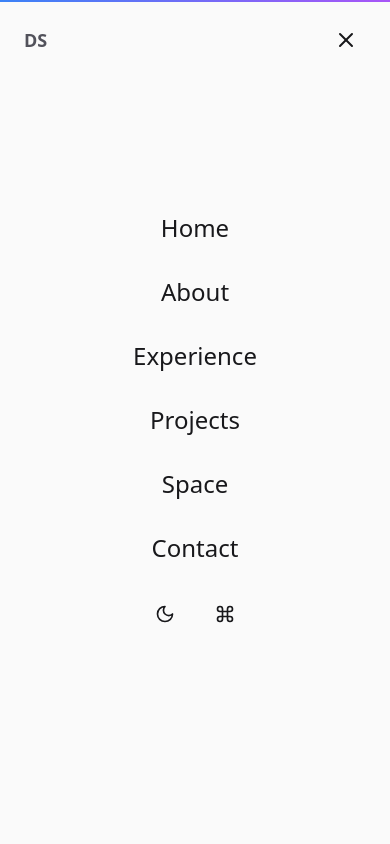
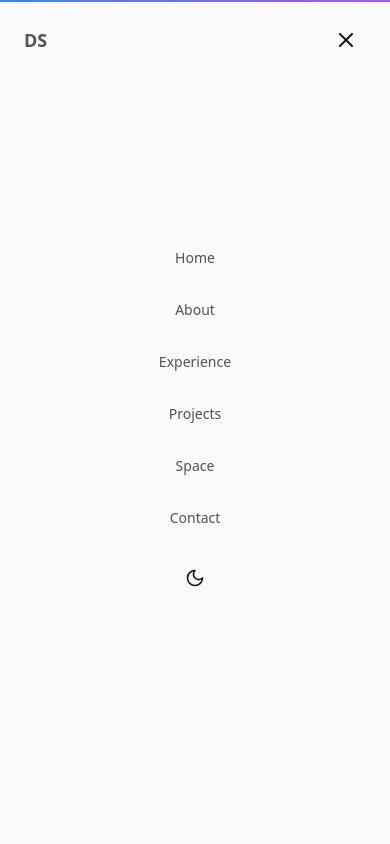
Before and after one commit to dcs-soni/portfolio, a Next.js app: page / in a window 390 px wide. Both pictures are taken after a click on the button "Toggle mobile menu". Shown: the top 844 px of the page. Built offline with nearby package versions, Linux system fonts and the light colour scheme.

Commit message:
fix: remove command option from mob view and improve the hover effects on command icon

```diff
--- a/components/Navigation.tsx
+++ b/components/Navigation.tsx
@@ -130,12 +130,12 @@ export default function Navigation() {
             <motion.button
               whileHover={{ scale: 1.1 }}
               whileTap={{ scale: 0.95 }}
-              className={`px-2 rounded-full text-zinc-600 hover:text-zinc-900 dark:text-zinc-400 dark:hover:text-white transition-colors flex justify-center items-center duration-300 ease-in-out relative`}
+              className={`px-2 rounded-full text-zinc-600 hover:text-zinc-900 dark:text-zinc-400 dark:hover:text-white transition-all flex justify-center items-center duration-100 ease-in-out relative`}
               aria-label="Open command menu">
               <Command className="w-5 h-5" aria-hidden="true" />
 
               <kbd
-                className={`text-xs whitespace-nowrap transition-all duration-300 ease-in-out absolute left-1/2 -translate-x-1/2 opacity-100 ${
+                className={`text-xs whitespace-nowrap transition-all duration-100 ease-in-out absolute left-1/2 -translate-x-1/2 opacity-100 ${
                   isScrolled ? "translate-y-15 translate-x-4" : "translate-y-6 "
                 }`}>
                 Ctrl K
@@ -179,21 +179,34 @@ export default function Navigation() {
               className="flex flex-col items-center justify-center h-full space-y-8"
               role="navigation"
               aria-label="Mobile navigation">
-              {links.map((link, index) => (
-                <motion.div
-                  key={link.name}
-                  initial={{ opacity: 0, y: 20 }}
-                  animate={{ opacity: 1, y: 0 }}
-                  transition={{ delay: index * 0.1 }}
-                  viewport={{ once: false, amount: 0.2 }}>
-                  <Link
-                    href={link.href ?? "#"}
-                    onClick={() => setIsOpen(false)}
-                    className="text-2xl font-light">
+              {links.map((link) =>
+                link.href ? (
+                  link.href.startsWith("http") ? (
+                    <Link
+                      key={link.name}
+                      href={link.href}
+                      target="_blank"
+                      rel="noopener noreferrer"
+                      className="text-sm text-zinc-600 hover:text-zinc-900 dark:text-zinc-400 dark:hover:text-white transition-colors">
+                      {link.name}
+                    </Link>
+                  ) : (
+                    <Link
+                      key={link.name}
+                      href={link.href}
+                      className="text-sm text-zinc-600 hover:text-zinc-900 dark:text-zinc-400 dark:hover:text-white transition-colors">
+                      {link.name}
+                    </Link>
+                  )
+                ) : (
+                  <button
+                    key={link.name}
+                    onClick={link.onClick}
+                    className="text-sm text-zinc-600 hover:text-zinc-900 dark:text-zinc-400 dark:hover:text-white transition-colors">
                     {link.name}
-                  </Link>
-                </motion.div>
-              ))}
+                  </button>
+                )
+              )}
 
               <motion.div
                 className="flex gap-6 mt-8"
@@ -217,13 +230,13 @@ export default function Navigation() {
                     <Moon className="w-5 h-5" aria-hidden="true" />
                   )}
                 </motion.button>
-                <motion.button
+                {/* <motion.button
                   whileHover={{ scale: 1.1 }}
                   whileTap={{ scale: 0.95 }}
                   className="p-2 rounded-full"
                   aria-label="Open command menu">
                   <Command className="w-5 h-5" aria-hidden="true" />
-                </motion.button>
+                </motion.button> */}
               </motion.div>
             </nav>
           </motion.div>
```
